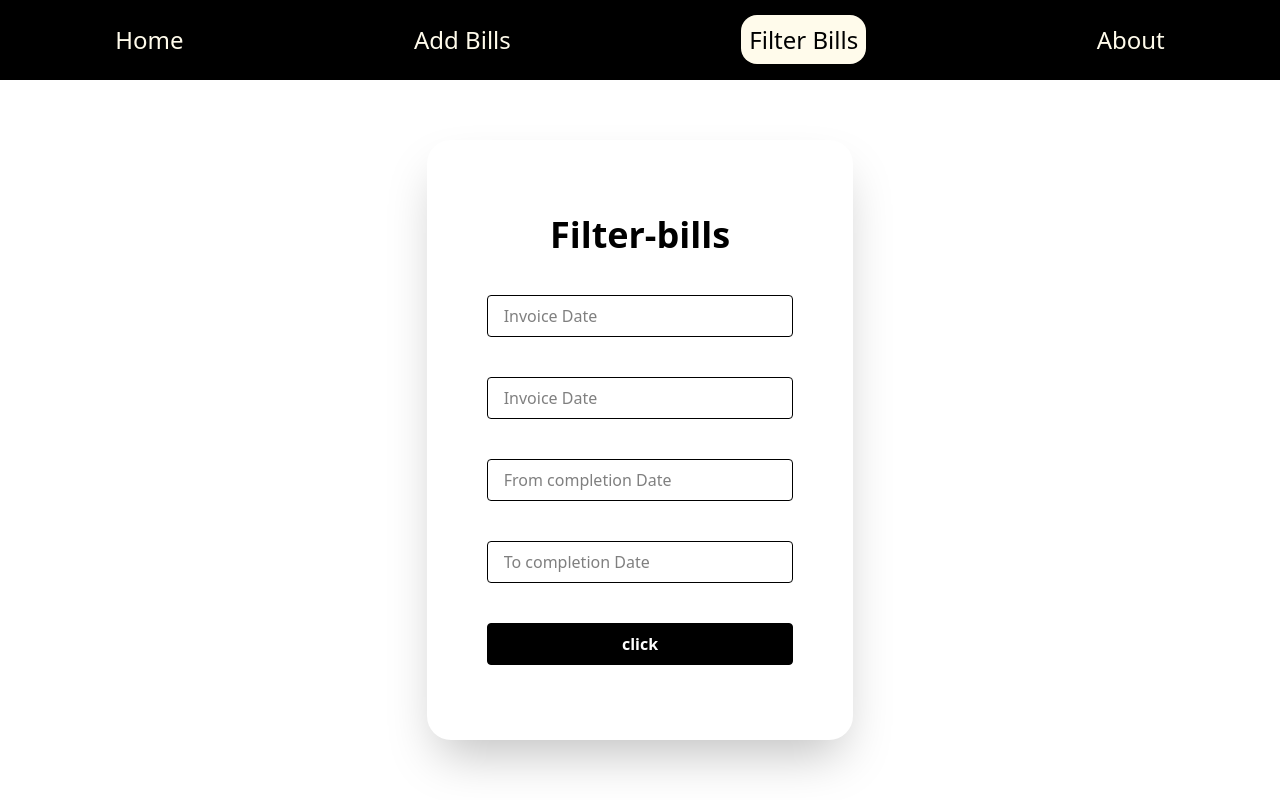
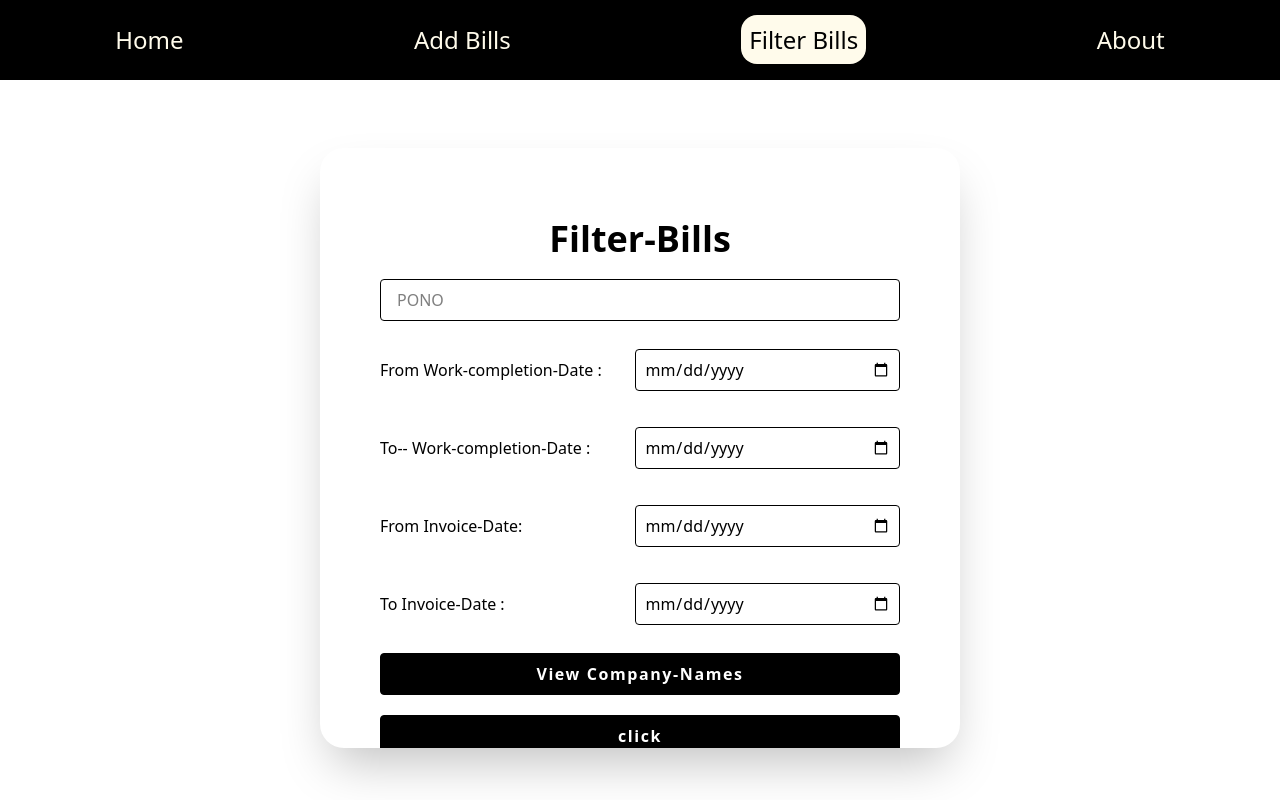
Before and after one commit to saikarthik-0109/billFrontend, a React (Vite) app: page /home/filterbills in a window 1280 px wide. Built offline with nearby package versions, Linux system fonts and the light colour scheme.

Commit message:
created filterbills and view bills

```diff
--- a/src/components/service/empServices.js
+++ b/src/components/service/empServices.js
@@ -87,7 +87,39 @@ let empServices={
             // console.log(error);
             return error
         }
-    }
+    },
+
+               companyNames:async(token)=>{
+                // console.log(token);
+            try {
+               let data =await axiosInstance.get("/get-company-names",{
+                headers:{
+            "Authorization":`Bearer ${token}`
+                }
+           })
+           return data
+        }
+          catch (error) {
+           return error
+        }
+
+    },
+    filteredBills:async(token,query)=>{
+        console.log(token);
+
+        try {
+            let data =await axiosInstance.get(`/filter-bills?${query}`,{
+                headers:{
+                    "Authorization":`Bearer ${token}`
+                }
+            })
+            console.log(data);
+
+            return data
+        } catch (error) {
+            return error
+        }
+    },
 }
 export default empServices
 //abcdefghijklmnopqrstuvwxyz
--- a/src/components/user/main/filterbills/FilterBills.jsx
+++ b/src/components/user/main/filterbills/FilterBills.jsx
@@ -1,30 +1,165 @@
-import React from 'react'
+import React, { useContext, useState } from 'react'
+import empServices from '../../../service/empServices'
+import { contextApi } from '../../../context/Context'
+import toast from 'react-hot-toast'
+import { useNavigate } from 'react-router-dom'
 
 const FilterBills = () => {
+
+  const [showCompanyNames,setShowCompanyNames] =useState(false)
+  const [companyNames,setCompanyNames] =useState([])
+  const {globalState} =useContext(contextApi)
+  const navigate =useNavigate()
+  // console.log(globalState);
+
+   const [queries,setQueries]=useState({
+  PoNo:"",
+  fromWorkCompletionDate:"",
+  toWorkCompletionDate:"",
+  fromInvoicedate:"",
+  toInvoiceDate:"",
+  companies:[]
+  })
+  const handleChange=(e)=>{
+     const {name,value,checked}=e.target
+    if(name=="companies"){
+     checked?setQueries((preVal)=>({...preVal,companies:[...preVal.companies,value]})):setQueries(preVal=>({...preVal,companies:preVal.companies.filter((val)=>val!=value)}))
+    }else{
+      setQueries((preVal)=>({...preVal,[name]:value}))
+    }
+  }
+
+  const handleSubmit=(e)=>{
+e.preventDefault()
+// console.log(queries);
+// let {PoNo,fromInvoicedate,fromWorkCompletionDate,toInvoiceDate,toWorkCompletionDate,companies}=queries
+
+// const queryArray=[]
+// PoNo && queryArray.push(`PoNo=${PoNo}`)
+// fromInvoicedate && queryArray.push(`fromInvoicedate=${fromInvoicedate}`)
+// fromWorkCompletionDate && queryArray.push(`fromWorkCompletiondate =${fromWorkCompletionDate}`)
+// toInvoiceDate && queryArray.push(`toInvoiceDate${toInvoiceDate}`)
+// toWorkCompletionDate && queryArray.push(`toworkCompletionDate=${toWorkCompletionDate}`)
+// companies && queryArray.push(`companies=${companies}`)
+// console.log(queryArray);
+
+let query =new URLSearchParams(queries).toString();
+console.log(query);
+
+(async()=>{
+  try {
+    let data = await empServices.filteredBills(globalState.token,query)
+    console.log(data);
+    if(data.status == 200 && data.data.count == 0)
+    {
+      toast.error("no Bills are found")
+    }
+    else if (data.status == 200 && data.data.count>0) {
+      toast.success("bills fetched successfully")
+      navigate("/home/viewBills",{state:data.data.bills})
+
+    }
+    else{
+      toast.error("something went wrong ")
+    }
+
+  } catch (error) {
+    toast.error("something went wrong")
+  }
+})();
+
+
+  }
+  const handleShow=()=>{
+           setShowCompanyNames(!showCompanyNames);
+     (async()=>{
+         try {
+          let data =await empServices.companyNames(globalState.token)
+          // console.log(data);
+          if(data.status == 200)
+          {
+            // toast.success("company fetched")
+            setCompanyNames(data.data.companies)
+          }else{
+            console.log(data);
+
+            toast.error("something went wrong")
+          }
+
+         } catch (error) {
+          toast.error("something went wrong")
+         }
+     })();
+  }
+  // console.log(queries);
+
+
   return (
     <>
+
     <div className=' size-full flex justify-center items-center'>
-     <form action="" className=' h-[75%] w-1/3 shadow-2xl rounded-3xl flex items-center justify-center flex-col
-     gap-10 px-[60px] overflow-scroll max-sm:w-[90%] mt-20'>
-     <div className='w-full flex justify-center items-center'>
-      <h1 className='font-bold text-4xl'>Filter-bills</h1>
+     <form action="" className=' h-[75%] w-1/2 shadow-2xl rounded-3xl flex items-center justify-center flex-col
+     gap-5 px-[60px] overflow-scroll max-sm:w-[90%] mt-24   ' onSubmit={handleSubmit}>
+     <div className='w-full flex justify-center items-center mt-35'>
+      <h1 className='font-bold text-4xl'>Filter-Bills</h1>
      </div>
       <div className='border-1 w-full rounded-sm flex justify-center items-center px-4 py-2'>
-        <input type="text" placeholder='Invoice Date' className='w-full outline-0' />
+        <input type="text" name='PoNo' placeholder='PONO' className='w-full outline-0' onChange={handleChange} />
       </div>
-  <div className='border-1 w-full rounded-sm flex justify-center items-center px-4 py-2'>
-    <input type="text" name="" id="" placeholder='Invoice Date'  className='w-full outline-0' />
+  <div className=' w-full rounded-sm flex justify-center items-center  py-2'>
+    <label htmlFor="fromInvoice" className=' w-full px-0 outline-0 '>From Work-completion-Date :</label>
+    <input type="date" name="fromWorkCompletionDate" id="" placeholder=''
+     className='py-2 px-2 w-full outline-0  border-1 rounded-sm'  max={new Date().toISOString().split("T")[0]}  onChange={handleChange}/>
   </div>
 
-  <div className='border-1 w-full rounded-sm flex justify-center items-center px-4 py-2'>
-    <input type="text"placeholder='From completion Date' className='w-full outline-0'  />
+    <div className=' w-full rounded-sm flex justify-center items-center py-2'>
+     <label htmlFor="fromInvoice" className=' w-full px-0 outline-0 '>To-- Work-completion-Date :</label>
+    <input type="date" name="" id="" placeholder=''
+     className='py-2  px-2 w-full outline-0  border-1 rounded-sm'  max={new Date().toISOString().split("T")[0]}  onChange={handleChange}/>
   </div>
 
-  <div className='border-1 w-full rounded-sm flex justify-center items-center px-4 py-2'>
-    <input type="text" placeholder='To completion Date'  className='w-full outline-0' />
+
+
+  <div className=' w-full rounded-sm flex justify-center items-center py-2'>
+     <label htmlFor="fromInvoice" className=' w-full px-0 outline-0 '>From Invoice-Date:</label>
+    <input type="date" name="fromInvoicedate" id="fromInvoice" placeholder='From Invoice Date'
+     className='py-2 px-2 w-full outline-0  border-1 rounded-sm'   max={new Date().toISOString().split("T")[0]} onChange={handleChange}/>
   </div>
-<div className='border-1 w-full flex justify-center items-center py-2 rounded-sm bg-black'>
-  <button className='w-full outline-0 text-white font-bold' >click</button>
+
+  <div className=' w-full rounded-sm flex justify-center items-center  py-2'>
+     <label htmlFor="toInvoice" className=' w-full px-0 outline-0 '>To Invoice-Date :</label>
+    <input type="date" name="toInvoiceDate" id="toInvoice" placeholder='To Invoice Date'
+     className='py-2 px-2 w-full outline-0  border-1 rounded-sm'  max={new Date().toISOString().split("T")[0]} onChange={handleChange}/>
+  </div>
+
+ {
+   showCompanyNames?<div className='flex gap-8 justify-around w-full '>
+     {
+      companyNames.map((value,index)=>(
+        <div className='flex '  key={index}>
+          {
+            index%2==0?<div className='flex'>
+            <input type="checkbox" name='companies' value={value} onChange={handleChange}  className='capitalize ' />
+            <label htmlFor=""   className='capitalize px-1'>{value}</label>
+            </div>:<div className='flex'>
+              <input type="checkbox"  name='companies' value={value}  onChange={handleChange}  className='capitalize'/>
+            <label htmlFor="" className='capitalize px-1'>{value}</label>
+            </div>
+          }
+        </div>
+
+      ))
+     }
+   </div>:""
+ }
+
+
+  <div className='border-1 w-full flex justify-center items-center py-2 rounded-sm bg-black hover:bg-gray-700  active:bg-white   active:border-black '>
+  <button className='w-full outline-0 text-white font-bold active:text-black tracking-widest' type='button' onClick={handleShow} >View Company-Names</button>
+</div>
+
+<div className='border-1 w-full flex justify-center items-center py-2 rounded-sm bg-black mb-15  hover:bg-gray-700  active:bg-white  active:border-black'>
+  <button className='w-full outline-0 text-white font-bold tracking-widest active:text-black'  >click</button>
 </div>
 
      </form>
--- /dev/null
+++ b/src/components/user/main/viewBills/ViewBills.jsx
@@ -0,0 +1,73 @@
+import React, { useContext, useEffect, useState } from 'react'
+import { useLocation, useNavigate } from 'react-router-dom'
+import empServices from '../../../service/empServices'
+import { contextApi } from '../../../context/Context'
+
+const ViewBills = () => {
+
+      const { globalState } = useContext(contextApi)
+  const [allBills, setAllBills] = useState([])
+  const navigate=useNavigate()
+  const {state}=useLocation()
+// console.log(state);
+useEffect(()=>{
+    setAllBills(state)
+},[])
+
+
+  const handleUpateBills=(bill)=>{
+    // console.log(bill);
+
+    navigate("updateBills",{state:bill})
+  }
+  const handleDeleteClick=(id)=>{
+    console.log(id);
+
+    (async()=>{
+   try {
+       let data=await empServices.deleteBills(globalState.token,id)
+      console.log(data);
+      if(data.status==200){
+        toast.success(`${data.data.message}`)
+        setAllBills((preVal)=>preVal.filter((val)=>val._id!=data.data.bill._id))
+      }else{
+    toast.error("Something went wrong")
+
+      }
+   } catch (error) {
+    console.log(error);
+    toast.error("Something went wrong")
+
+   }
+
+    })()
+  }
+  return (
+     <>
+    <div className='w-full min-h-screen  bg-gray-100 flex flex-wrap gap-6 justify-center border p-30'>
+     {
+      allBills.map((bill,index)=>(
+        <div key={index} className='h-60 w-80  bg-white rounded-2xl shadow-lg border  border-gray-200 hover:shadow-xl transition duration-300 p-6 max-md:w-full    '>
+         <h2 className="text-2xl font-bold text-blue-600 capitalize mb-3 text ">{bill.companyName}</h2>
+          <div className="text-sm text-gray-700 space-y-1 ">
+            <p><span className="font-semibold">GST No:</span> {bill.GSTNo}</p>
+            <p><span className="font-semibold">PAN:</span> {bill.PAN}</p>
+            <p><span className="font-semibold">PO No:</span> {bill.PoNo}</p>
+            <p><span className="font-semibold">Total Amount:</span> ₹{bill.totalAmount}</p>
+            <p><span className="font-semibold">Invoice Date:</span> {new Date(bill.invoiceDate).toLocaleDateString()}</p>
+            <div className='flex w-full h-8 gap-2'>
+              <button className='grow size-full bg-amber-500 rounded-sm' onClick={()=>{
+                handleUpateBills(bill)
+              }} >Update</button>
+              <button className='grow size-full bg-red-500 rounded-sm' onClick={()=>{handleDeleteClick(bill._id)}}>Delete</button>
+            </div>
+          </div>
+        </div>
+      ))
+     }
+    </div>
+    </>
+  )
+}
+
+export default ViewBills
--- a/src/routes/routes.jsx
+++ b/src/routes/routes.jsx
@@ -8,6 +8,7 @@ import AddBill from "../components/user/main/addbill/AddBill";
 import FilterBills from "../components/user/main/filterbills/FilterBills";
 import Items from "../components/user/main/addbill/Items";
 import UpdateBills from "../components/user/main/updatebills/UpdateBills";
+import ViewBills from "../components/user/main/viewBills/ViewBills";
 
 let routes=createBrowserRouter(
     [
@@ -44,6 +45,10 @@ children:[
         {
                 path:"updatebills",
                 element:<UpdateBills></UpdateBills>
+        },
+        {
+                path:"viewBills",
+                element:<ViewBills></ViewBills>
         }
 
 
```
